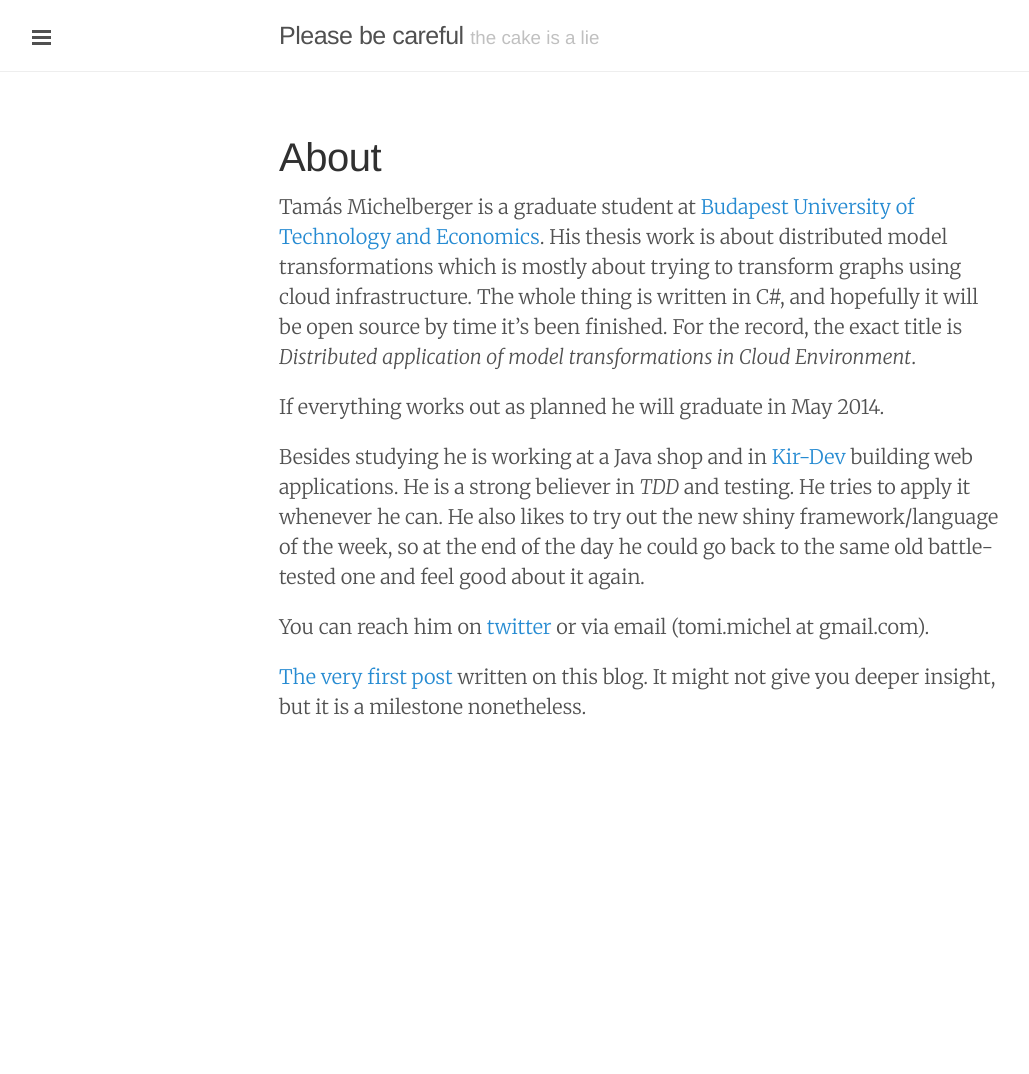
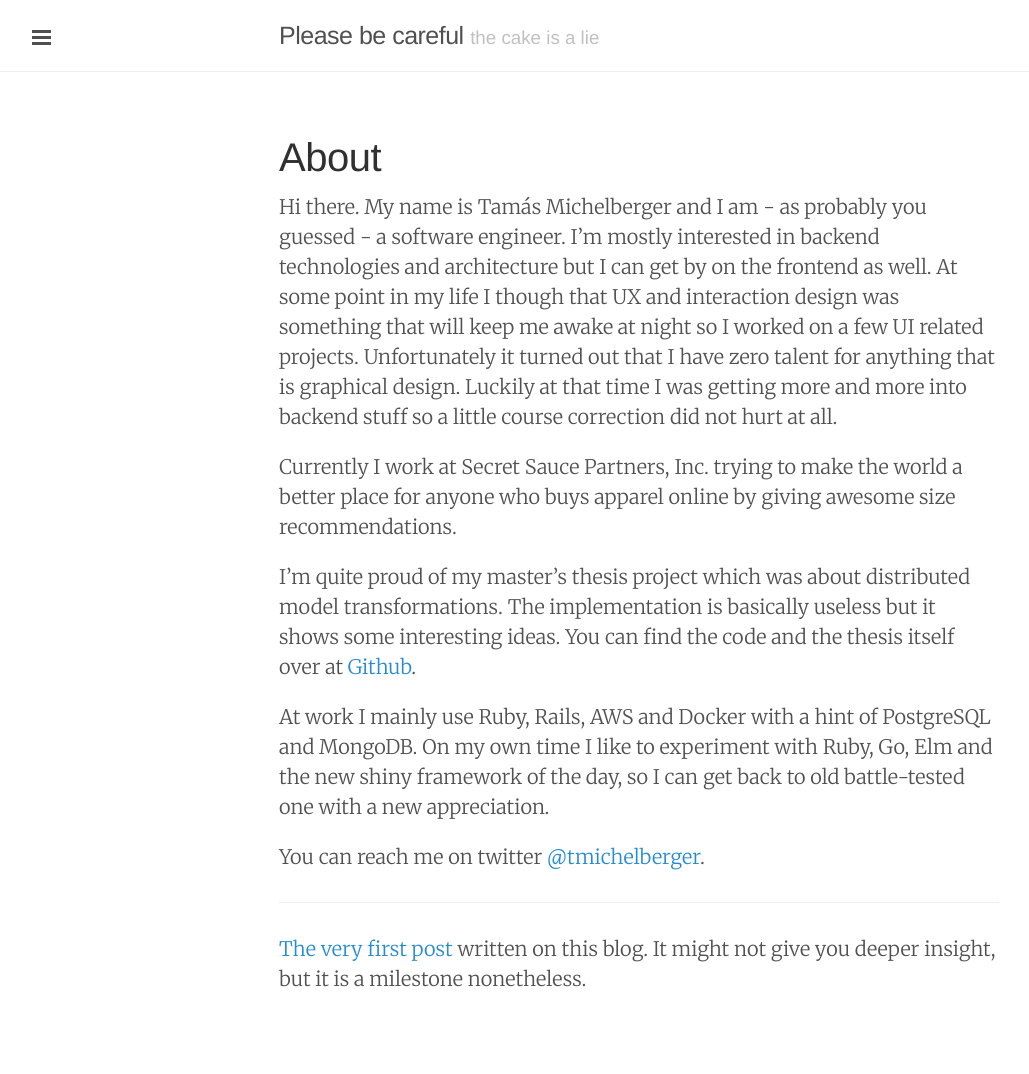
Before and after one commit to tmichel/tmichel.github.io, a Jekyll site: the page built from about.md, in a window 1280 px wide. Shown: the whole page, without its empty margins (1-1030 px from the left). Built offline with Jekyll 4.4.1, drawn with Linux system fonts in a browser that asks for light colours; Markdown is read by kramdown in place of the engine named in the settings; before the commit the page ends 900 px from its top, so only the background shows below that.

Commit message:
Rewrite about page

```diff
--- a/about.md
+++ b/about.md
@@ -3,17 +3,20 @@ layout: page
 title: About
 ---
 
-Tamás Michelberger is a graduate student at [Budapest University of Technology and Economics][1]. His thesis work is about distributed model transformations which is mostly about trying to transform graphs using cloud infrastructure. The whole thing is written in C#, and hopefully it will be open source by time it's been finished. For the record, the exact title is _Distributed application of model transformations in Cloud Environment_.
+Hi there. My name is Tamás Michelberger and I am - as probably you guessed - a software engineer. I'm mostly interested in backend technologies and architecture but I can get by on the frontend as well. At some point in my life I though that UX and interaction design was something that will keep me awake at night so I worked on a few UI related projects. Unfortunately it turned out that I have zero talent for anything that is graphical design. Luckily at that time I was getting more and more into backend stuff so a little course correction did not hurt at all.
 
-If everything works out as planned he will graduate in May 2014.
+Currently I work at Secret Sauce Partners, Inc. trying to make the world a better place for anyone who buys apparel online by giving awesome size recommendations.
 
-Besides studying he is working at a Java shop and in [Kir-Dev][2] building web applications. He is a strong believer in _TDD_ and testing. He tries to apply it whenever he can. He also likes to try out the new shiny framework/language of the week, so at the end of the day he could go back to the same old battle-tested one and feel good about it again.
+I'm quite proud of my master's thesis project which was about distributed model transformations. The implementation is basically useless but it shows some interesting ideas. You can find the code and the thesis itself over at [Github][thesis].
 
-You can reach him on [twitter][3] or via email (tomi.michel at gmail.com).
+At work I mainly use Ruby, Rails, AWS and Docker with a hint of PostgreSQL and MongoDB. On my own time I like to experiment with Ruby, Go, Elm and the new shiny framework of the day, so I can get back to old battle-tested one with a new appreciation.
 
-[The very first post][4] written on this blog. It might not give you deeper insight, but it is a milestone nonetheless.
+You can reach me on twitter [@tmichelberger][twitter].
 
-[1]: http://bme.hu
-[2]: http://kir-dev.sch.bme.hu/about/english
-[3]: https://twitter.com/tmichelberger
-[4]: {% post_url 2013-11-30-first %}
+---
+
+[The very first post][first] written on this blog. It might not give you deeper insight, but it is a milestone nonetheless.
+
+[thesis]: https://github.com/tmichel/thesis
+[twitter]: https://twitter.com/tmichelberger
+[first]: {% post_url 2013-11-30-first %}
```
